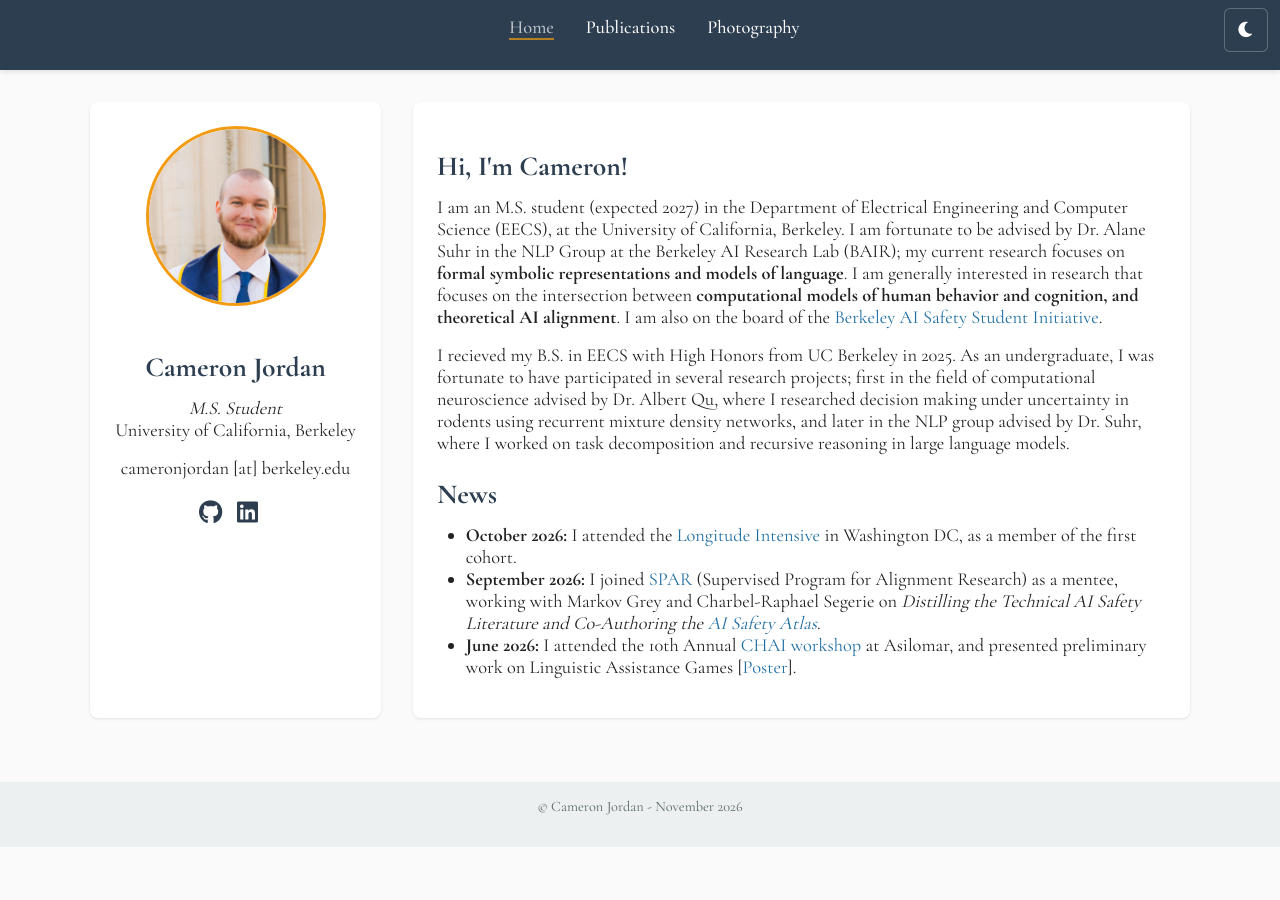
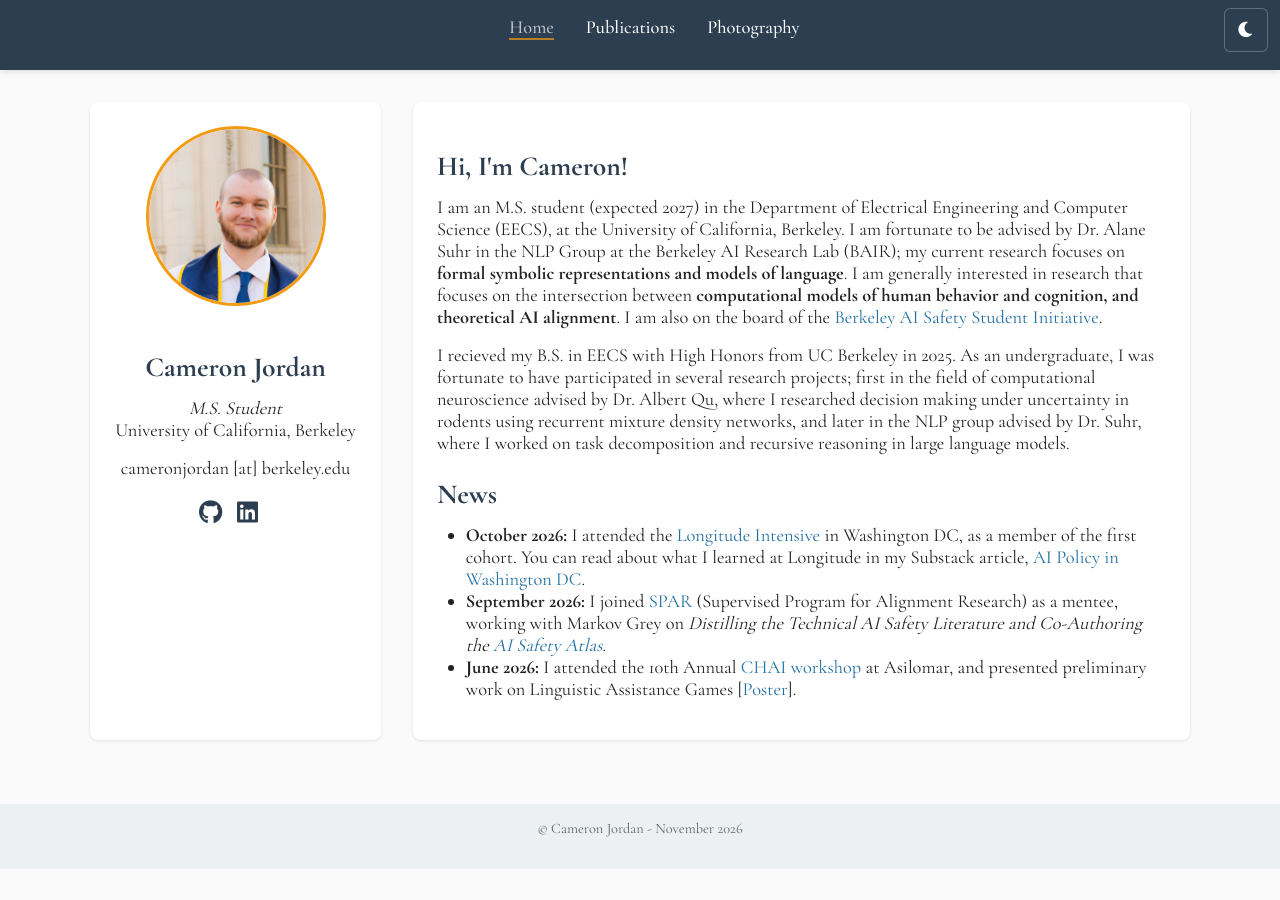
Before and after one commit to cameron-jordan04/cameron-jordan04.github.io, a Jekyll site: the page built from index.md, in a window 1280 px wide. Built offline with Jekyll 4.4.1, drawn with Linux system fonts in a browser that asks for light colours; some web fonts are replaced.

Commit message:
added links to AI Policy in DC

```diff
--- a/index.md
+++ b/index.md
@@ -42,8 +42,8 @@ title: Home
 
     <h2>News</h2>
     <ul>
-      <li><strong>October 2026:</strong> I attended the <a href="https://longitudepolicy.org">Longitude Intensive</a> in Washington DC, as a member of the first cohort.</li>
-      <li><strong>September 2026:</strong> I joined <a href="https://sparai.org">SPAR</a> (Supervised Program for Alignment Research) as a mentee, working with Markov Grey and Charbel-Raphael Segerie on <i>Distilling the Technical AI Safety Literature and Co-Authoring the <a href="https://ai-safety-atlas.com">AI Safety Atlas</a></i>.</li>
+      <li><strong>October 2026:</strong> I attended the <a href="https://longitudepolicy.org">Longitude Intensive</a> in Washington DC, as a member of the first cohort. You can read about what I learned at Longitude in my Substack article, <a href="https://cameronsjordan.substack.com/p/ai-policy-in-washington-dc">AI Policy in Washington DC</a>.</li>
+      <li><strong>September 2026:</strong> I joined <a href="https://sparai.org">SPAR</a> (Supervised Program for Alignment Research) as a mentee, working with Markov Grey on <i>Distilling the Technical AI Safety Literature and Co-Authoring the <a href="https://ai-safety-atlas.com">AI Safety Atlas</a></i>.</li>
       <li><strong>June 2026:</strong> I attended the 10th Annual <a href="https://workshop.humancompatible.ai">CHAI workshop</a> at Asilomar, and presented preliminary work on Linguistic Assistance Games [<a href="files/Linguistic_Assistance_Games_CHAI_poster.pdf">Poster</a>].</li>
     </ul>
   </div>
```
Also changed, not shown: publications.md (+3 -0 lines), 4 other files.
